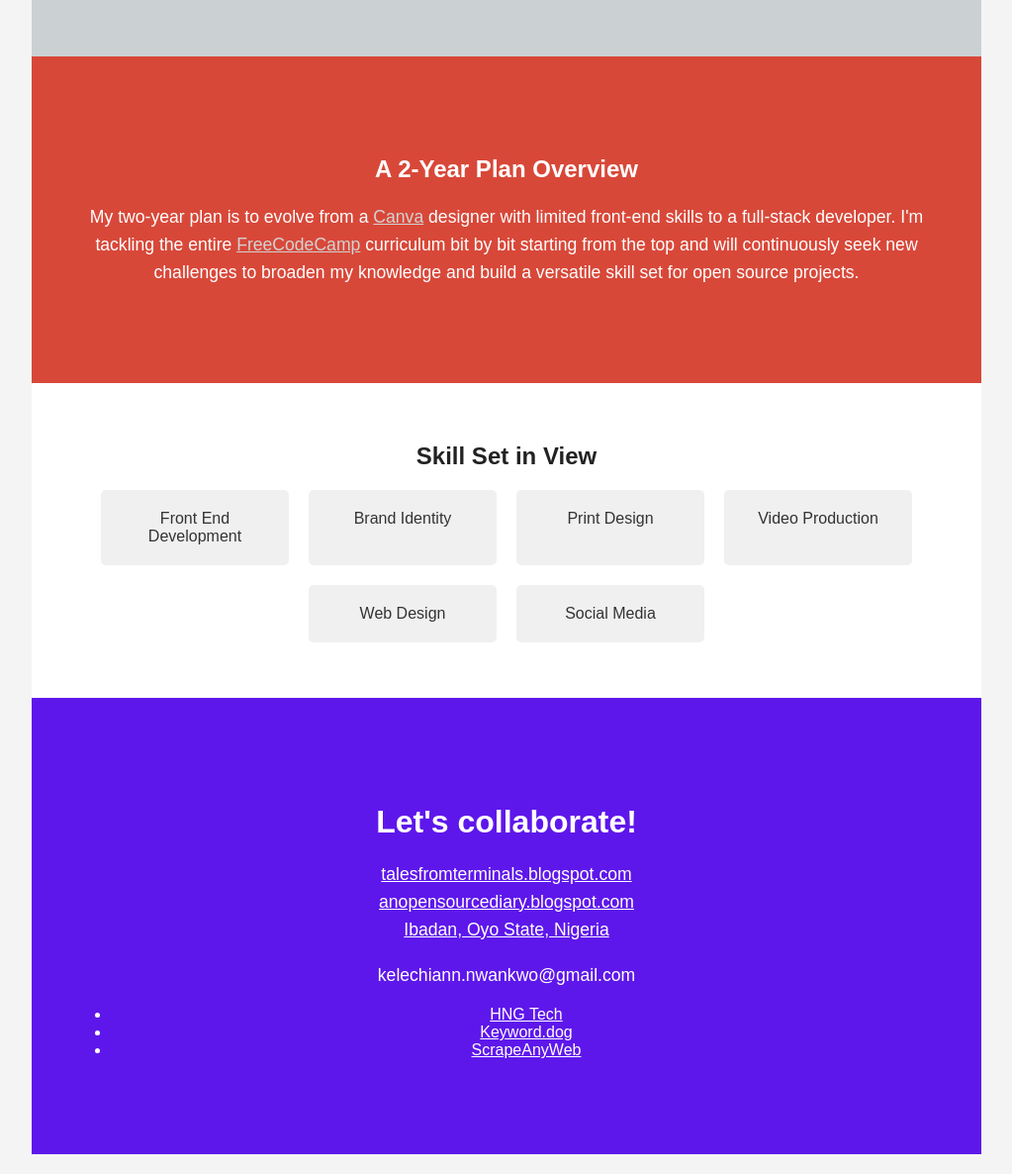
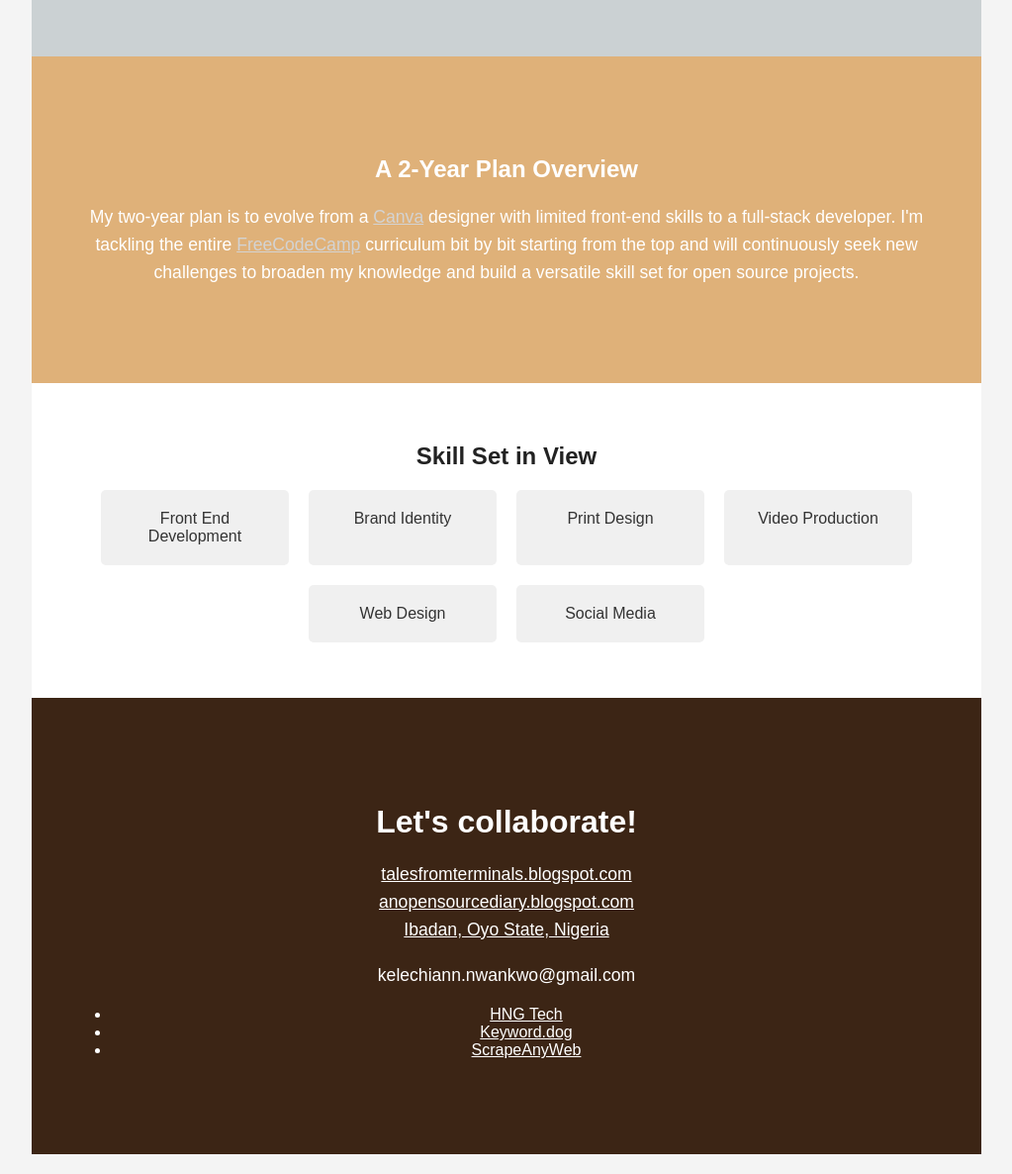
Before and after one commit to Kanegraffiti/My-tech-goals, a plain HTML site: page index.html in a window 1280 px wide. Shown: the part 4719-5905 px from the top of the page at 99% size, without its empty margins (128-1151 px from the left). Drawn offline with Linux system fonts and the light colour scheme.

Commit message:
Update index.html
Changing pop-up length and adding new background colours

```diff
--- a/index.html
+++ b/index.html
@@ -50,7 +50,7 @@
         .project p { line-height: 1.6; }
 
         /* Page 8 */
-        #page8 { background-color: #d84839; color: #fff; padding: 80px 40px; text-align: center; }
+        #page8 { background-color: #dfb179; color: #fff; padding: 80px 40px; text-align: center; }
         #page8 h3 { font-size: 1.5rem; margin-bottom: 10px; }
         #page8 p { font-size: 1.1rem; line-height: 1.6; }
 
@@ -65,7 +65,7 @@
         #page9 li:hover .tooltip { visibility: visible; opacity: 1; }
 
         /* Page 10 */
-        #page10 { background-color: #5e17eb; color: #fff; padding: 80px 40px; text-align: center; }
+        #page10 { background-color: #3c2515; color: #fff; padding: 80px 40px; text-align: center; }
         #page10 h2 { font-size: 2rem; margin-bottom: 20px; }
         #page10 p { font-size: 1.1rem; line-height: 1.6; }
         #page10 a { color: #fff; text-decoration: underline; } /* White links on coloured background */
@@ -144,7 +144,7 @@
         <div id="page9">
             <h2>Skill Set in View</h2>
             <ul>
-                  <li data-info="Front End Development is basically about translating design visions into interactive interfaces, where aesthetics and functionality merge. It's like creating a bridge between the user and the technology.">Front End Development</li>
+                  <li data-info="Front End Development is basically about translating design visions into interactive interfaces, where aesthetics and functionality meet.">Front End Development</li>
                   <li data-info="Sed do eiusmod tempor incididunt ut labore et dolore magna aliqua.">Brand Identity</li>
                   <li data-info="Ut enim ad minim veniam, quis nostrud exercitation ullamco laboris nisi ut aliquip ex ea commodo consequat.">Print Design</li>
                   <li data-info="Duis aute irure dolor in reprehenderit in voluptate velit esse cillum dolore eu fugiat nulla pariatur.">Video Production</li>
```
